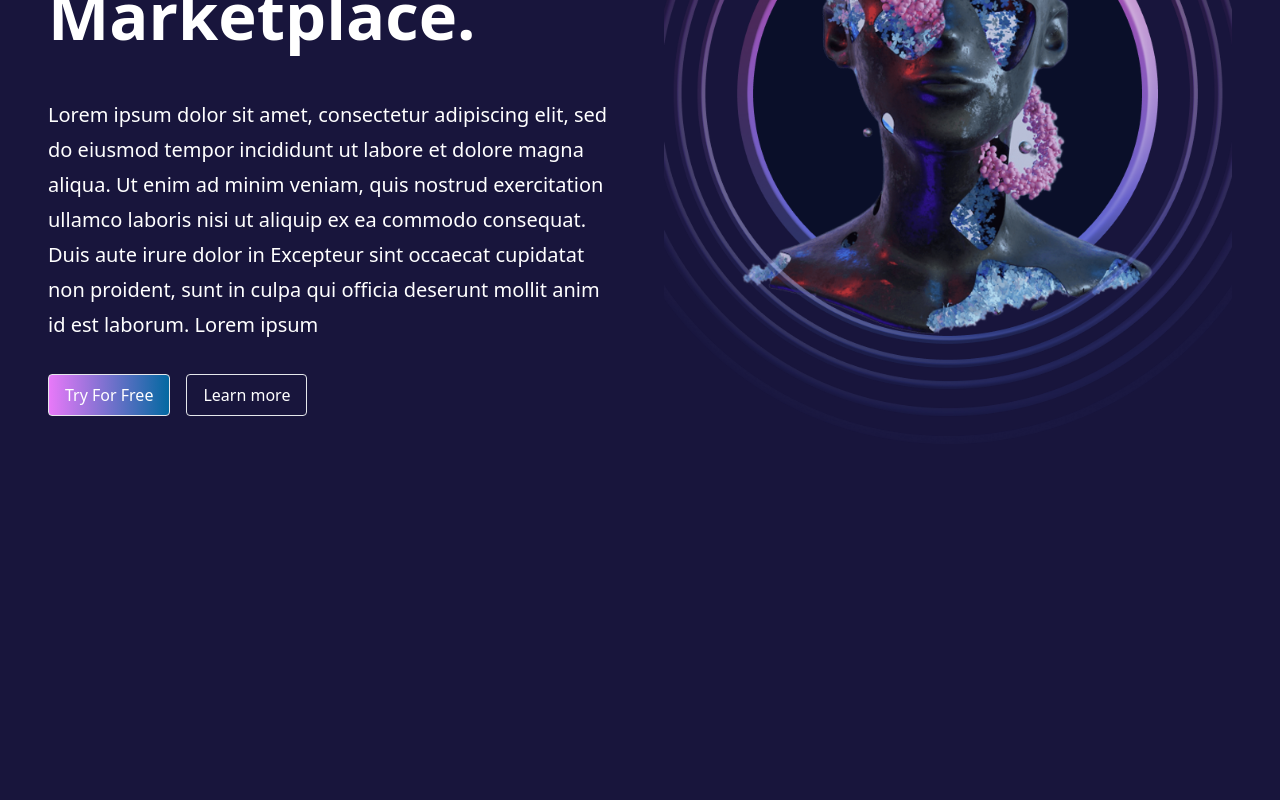
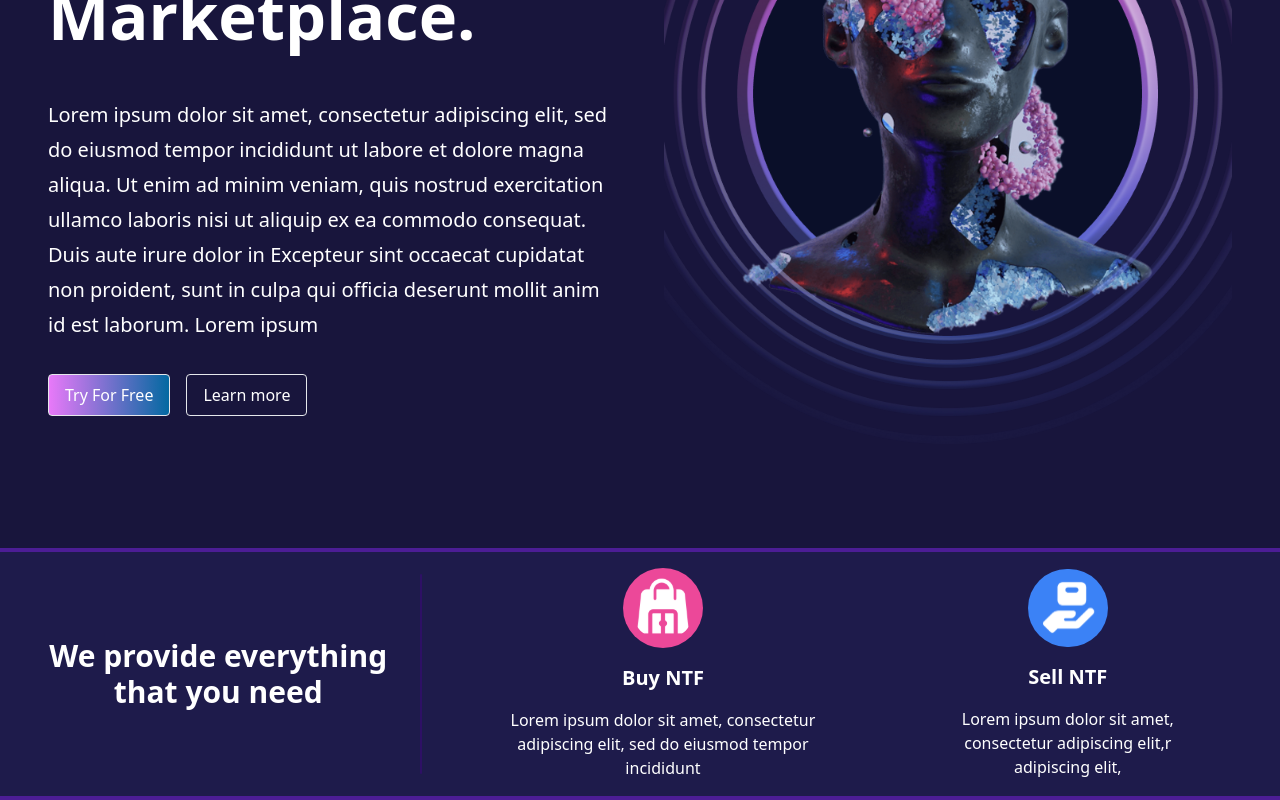
Before and after one commit to Niloofar-Palvaneh/NFTproject, a Next.js app: page / in a window 1280 px wide. Shown: the part 338-1138 px from the top of the page. Before the commit the page ends 800 px from the top, so only its background shows below. Built offline with nearby package versions, Linux system fonts and the light colour scheme.

Commit message:
create liner component

```diff
--- a/src/components/header/Header.js
+++ b/src/components/header/Header.js
@@ -7,7 +7,7 @@ export default function Header() {
         <>
             <div className="px-12 py-2 flex justify-between items-center gap-12 sm:px-2 sm:mt-8">
                 <div className="flex-1 flex flex-col gap-8 sm:bg-[url('/flowered-face.png')] md:bg-[url('/flowered-face.png')] xl:bg-[url('/flowered-face.png')] bg-cover bg-center relative">
-                    <div className="w-full h-[700px] bg-custom-opacity absolute z-10 hidden sm:inline md:inline xl:inline"></div>
+                    <div className="w-full h-[400px] sm:h-[480px] md:h-[490px] lg:h-[498px] xl:h-[499px] 2xl:h-[299px] bg-custom-opacity absolute z-10 hidden sm:inline md:inline xl:inline"></div>
                     <h1 className="font-bold text-[65px] z-40 sm:text-center sm:text-3xl">
                         Discover the latest
                         NFT Marketplace.
@@ -27,6 +27,7 @@ export default function Header() {
                 </div>
                 <div className="w-full flex-1 w-1/2 h-[700px]  bg-[url('/flowered-face.png')] bg-cover bg-center sm:hidden md:hidden xl:hidden"></div>
             </div>
+
         </>
     )
 }
--- /dev/null
+++ b/src/components/lineHeader/LineHeader.js
@@ -0,0 +1,38 @@
+import Image from "next/image"
+
+export default function LineHeader() {
+    return (
+        <>
+            <div className="z-50 w-full border-y-4 px-12 py-4
+            sm:flex-col md:flex-col
+            border-violet-900 mt-24 bg-indigo-950 overflow-hidden flex items-center justify-around gap-8">
+                <h2 className="text-3xl font-bold text-center sm:leading-[40px]">
+                    We provide everything that you need
+                </h2>
+                <div className="w-[3px] h-[200px] sm:w-full sm:h-[3px] md:w-full md:h-[3px] bg-violet-950 rounded"></div>
+                <div className="flex flex-col items-center justify-center gap-4">
+                    <Image
+                        className="rounded-full p-2 bg-pink-500"
+                        src={"/1.svg"} width={80} height={80} alt="..." />
+                    <h4 className="text-xl font-bold">
+                        Buy NTF
+                    </h4>
+                    <p className="w-3/4 text-center">
+                        Lorem ipsum dolor sit amet, consectetur adipiscing elit, sed do eiusmod tempor incididunt
+                    </p>
+                </div>
+                <div className="flex flex-col items-center justify-center gap-4">
+                    <Image
+                        className="rounded-full p-2 bg-blue-500"
+                        src={"/2.svg"} width={80} height={80} alt="..." />
+                    <h4 className="text-xl font-bold">
+                        Sell NTF
+                    </h4>
+                    <p className="w-3/4 text-center">
+                        Lorem ipsum dolor sit amet, consectetur adipiscing elit,r adipiscing elit,
+                    </p>
+                </div>
+            </div>
+        </>
+    )
+}
--- a/src/pages/index.js
+++ b/src/pages/index.js
@@ -2,6 +2,7 @@ import Image from 'next/image'
 import { Inter } from 'next/font/google'
 import Navbar from '@/components/navbar/Navbar'
 import Header from '@/components/header/Header'
+import LineHeader from '@/components/lineHeader/LineHeader'
 
 const inter = Inter({ subsets: ['latin'] })
 
@@ -12,6 +13,7 @@ export default function Home() {
         <Navbar />
         <Header/>
       </div>
+      <LineHeader/>
     </>
   )
 }
```
Also changed, not shown: public/1.svg (added), public/2.svg (added).
